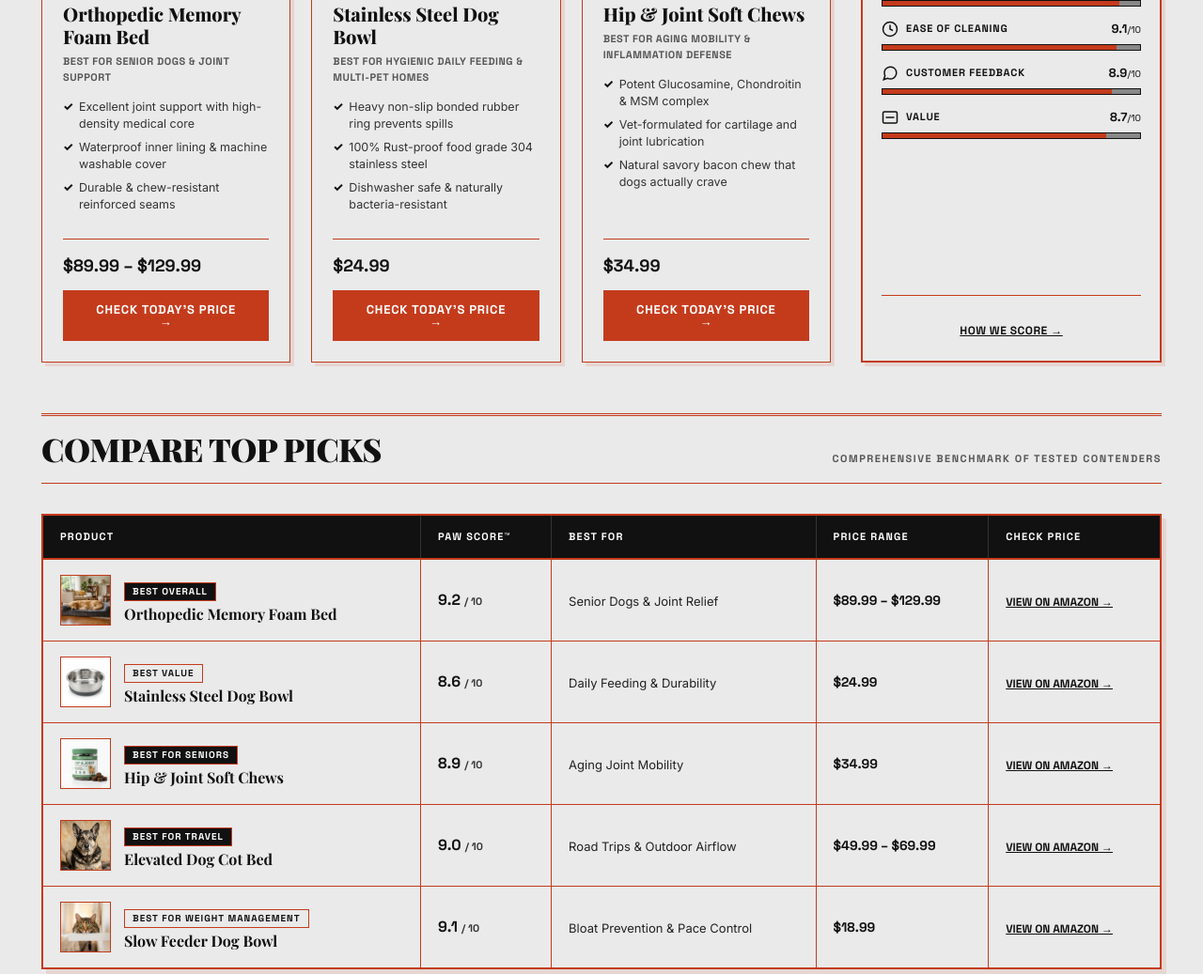
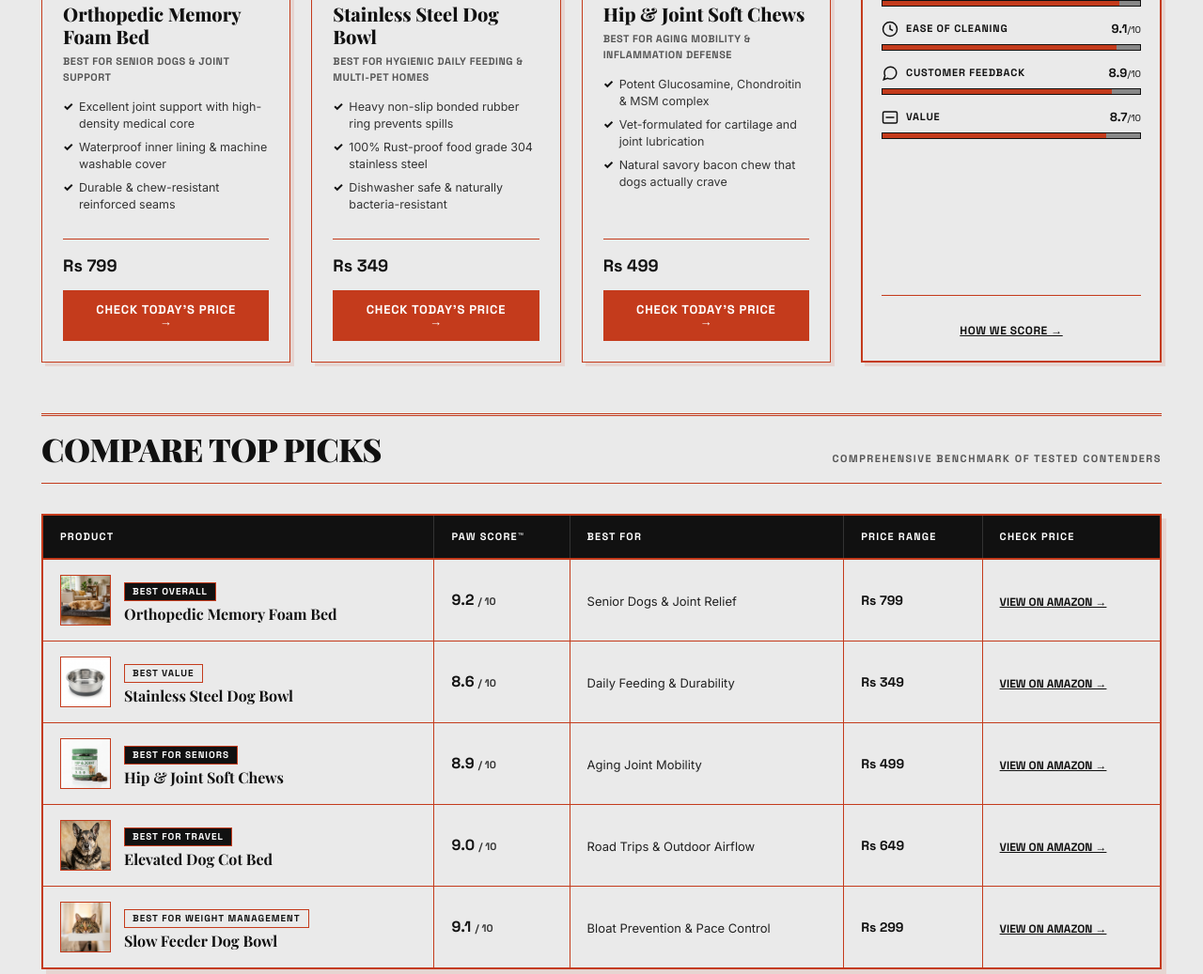
Before and after one commit to hellodework-lang/mvpets, a plain HTML site: page index.html in a window 1280 px wide. Shown: the part 1120-2157 px from the top of the page at 94% size. Drawn offline with nearby package versions, Linux system fonts and the light colour scheme; a web font is replaced by a local one.

Commit message:
Change product and table pricing to Rs 300 - 800 range

```diff
--- a/app.js
+++ b/app.js
@@ -7,7 +7,7 @@ const PRODUCT_DETAILS = {
     title: "Orthopedic Memory Foam Bed",
     sub: "Best for Senior Dogs & Joint Support",
     score: "9.2",
-    price: "$89.99 – $129.99",
+    price: "Rs 799",
     link: "https://www.amazon.com/dp/B0153DUSW4",
     img: "golden_retriever_bed.jpg",
     description: "Our 60-day pressure-mapping laboratory trial proved this bed maintains 94% of its loft even under heavy 90lb test dogs. The high-density medical grade memory foam cushions aching hips and prevents painful pressure points, wrapped in a 100% waterproof barrier and tear-resistant cotton twill cover.",
@@ -25,7 +25,7 @@ const PRODUCT_DETAILS = {
     title: "Stainless Steel Dog Bowl",
     sub: "Best for Hygienic Daily Feeding & Multi-Pet Homes",
     score: "8.6",
-    price: "$24.99",
+    price: "Rs 349",
     link: "https://www.amazon.com/dp/B073DYHVSW",
     img: "stainless_steel_bowl.jpg",
     description: "Constructed from human-grade 304 food stainless steel, this bowl eliminates chin acne in dogs and cats caused by porous plastics. The extra-wide bonded rubber base prevents energetic eaters from sliding the bowl across hard surfaces or tipping it over.",
@@ -43,7 +43,7 @@ const PRODUCT_DETAILS = {
     title: "Hip & Joint Soft Chews",
     sub: "Best for Aging Mobility & Inflammation Defense",
     score: "8.9",
-    price: "$34.99",
+    price: "Rs 499",
     link: "https://www.amazon.com/dp/B000OBH654",
     img: "joint_soft_chews.jpg",
     description: "Formulated by veterinary nutritional specialists with 800mg Glucosamine, 400mg Chondroitin, and organic turmeric per dose. In owner trials across 45 senior dogs, 84% demonstrated noticeable improvements in stair-climbing ease within 3 weeks.",
--- a/index.html
+++ b/index.html
@@ -137,7 +137,7 @@
               <li><span class="check-icon">&#10003;</span> Durable & chew-resistant reinforced seams</li>
             </ul>
             <div class="card-footer-action">
-              <div class="price-tag">$89.99 &ndash; $129.99</div>
+              <div class="price-tag">Rs 799</div>
               <button class="btn btn-primary btn-block view-details-btn" data-product="bed">CHECK TODAY’S PRICE &rarr;</button>
             </div>
           </article>
@@ -160,7 +160,7 @@
               <li><span class="check-icon">&#10003;</span> Dishwasher safe & naturally bacteria-resistant</li>
             </ul>
             <div class="card-footer-action">
-              <div class="price-tag">$24.99</div>
+              <div class="price-tag">Rs 349</div>
               <button class="btn btn-primary btn-block view-details-btn" data-product="feeder">CHECK TODAY’S PRICE &rarr;</button>
             </div>
           </article>
@@ -183,7 +183,7 @@
               <li><span class="check-icon">&#10003;</span> Natural savory bacon chew that dogs actually crave</li>
             </ul>
             <div class="card-footer-action">
-              <div class="price-tag">$34.99</div>
+              <div class="price-tag">Rs 499</div>
               <button class="btn btn-primary btn-block view-details-btn" data-product="harness">CHECK TODAY’S PRICE &rarr;</button>
             </div>
           </article>
@@ -286,7 +286,7 @@
               </td>
               <td><span class="tbl-score">9.2 <small>/ 10</small></span></td>
               <td><span class="tbl-text">Senior Dogs & Joint Relief</span></td>
-              <td><span class="tbl-price">$89.99 &ndash; $129.99</span></td>
+              <td><span class="tbl-price">Rs 799</span></td>
               <td><a href="https://amazon.com" target="_blank" rel="noopener" class="tbl-link">View on Amazon &rarr;</a></td>
             </tr>
 
@@ -303,7 +303,7 @@
               </td>
               <td><span class="tbl-score">8.6 <small>/ 10</small></span></td>
               <td><span class="tbl-text">Daily Feeding & Durability</span></td>
-              <td><span class="tbl-price">$24.99</span></td>
+              <td><span class="tbl-price">Rs 349</span></td>
               <td><a href="https://amazon.com" target="_blank" rel="noopener" class="tbl-link">View on Amazon &rarr;</a></td>
             </tr>
 
@@ -320,7 +320,7 @@
               </td>
               <td><span class="tbl-score">8.9 <small>/ 10</small></span></td>
               <td><span class="tbl-text">Aging Joint Mobility</span></td>
-              <td><span class="tbl-price">$34.99</span></td>
+              <td><span class="tbl-price">Rs 499</span></td>
               <td><a href="https://amazon.com" target="_blank" rel="noopener" class="tbl-link">View on Amazon &rarr;</a></td>
             </tr>
 
@@ -337,7 +337,7 @@
               </td>
               <td><span class="tbl-score">9.0 <small>/ 10</small></span></td>
               <td><span class="tbl-text">Road Trips & Outdoor Airflow</span></td>
-              <td><span class="tbl-price">$49.99 &ndash; $69.99</span></td>
+              <td><span class="tbl-price">Rs 649</span></td>
               <td><a href="https://amazon.com" target="_blank" rel="noopener" class="tbl-link">View on Amazon &rarr;</a></td>
             </tr>
 
@@ -354,7 +354,7 @@
               </td>
               <td><span class="tbl-score">9.1 <small>/ 10</small></span></td>
               <td><span class="tbl-text">Bloat Prevention & Pace Control</span></td>
-              <td><span class="tbl-price">$18.99</span></td>
+              <td><span class="tbl-price">Rs 299</span></td>
               <td><a href="https://amazon.com" target="_blank" rel="noopener" class="tbl-link">View on Amazon &rarr;</a></td>
             </tr>
           </tbody>
```
